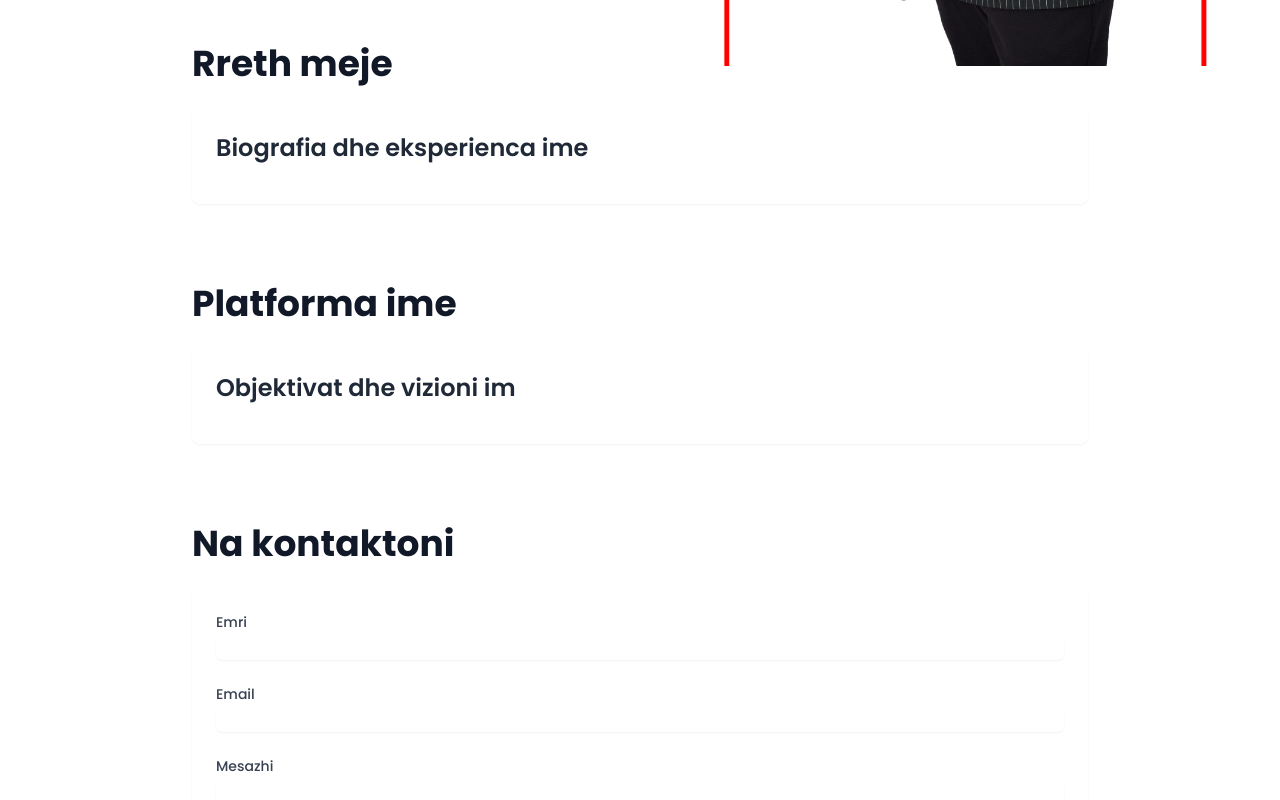
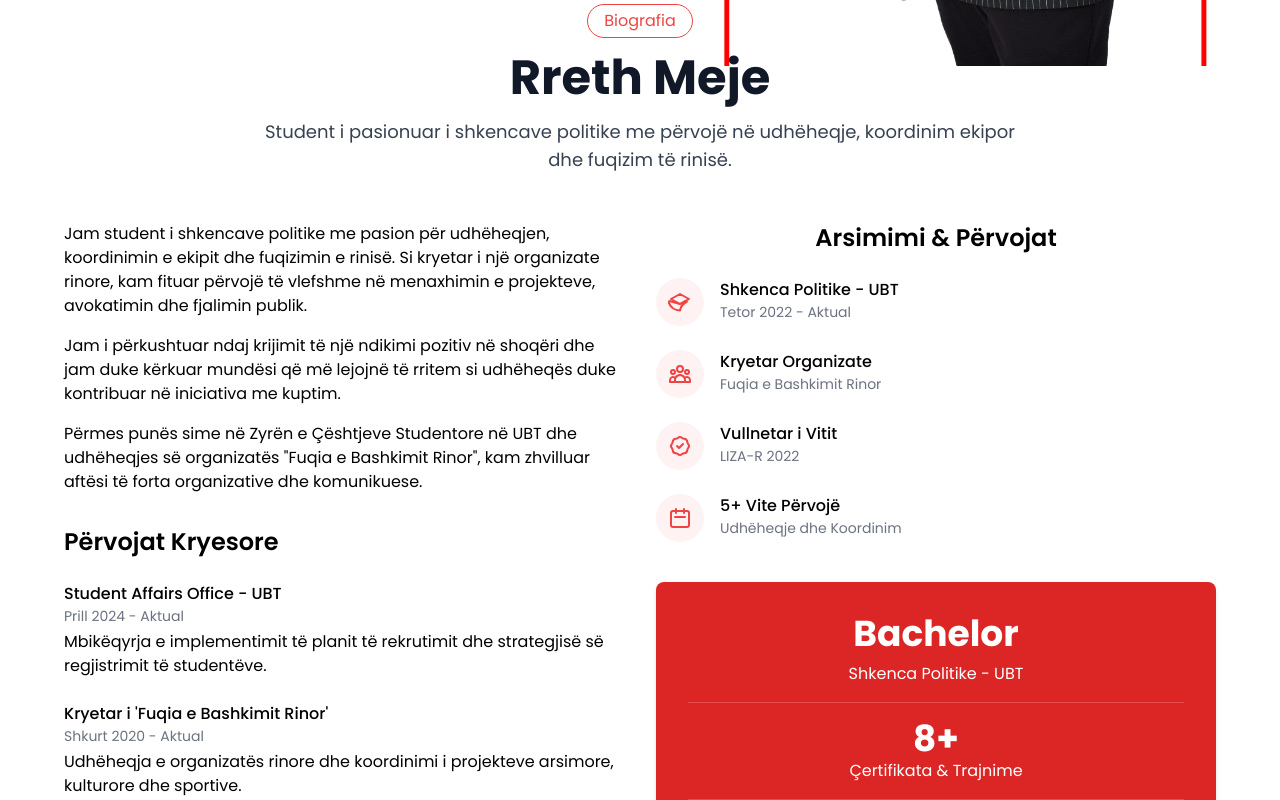
Before and after one commit to ArtHalimi7/Andi-Shkodra, a React (Vite) app: page / in a window 1280 px wide. Shown: the part 780-1580 px from the top of the page. Built offline with nearby package versions, Linux system fonts and the light colour scheme; the HTML template or start-up script is replaced by a standard one.

Commit message:
`Added new content and features to RrethMeje page, updated Hero component, and modified package-lock.json and package.json files to include new dependencies.`

```diff
--- a/src/components/Hero.jsx
+++ b/src/components/Hero.jsx
@@ -12,7 +12,7 @@ const Hero = () => {
           {/* Text Content */}
           <div className="text-center md:text-left mb-12 md:mb-0 md:flex-1 max-w-xl md:max-w-none mx-auto">
             <h1 className="text-5xl md:text-6xl font-bold text-gray-900 mb-6">
-              Andi Shkodra
+              Andi <span className="text-red-600">Shkodra</span>
             </h1>
 
             <div className="inline-block bg-red-100 text-red-600 px-4 py-2 rounded-full font-medium mb-6">
--- /dev/null
+++ b/src/lib/utils.js
@@ -0,0 +1,6 @@
+import { clsx } from "clsx"
+import { twMerge } from "tailwind-merge"
+
+export function cn(...inputs) {
+  return twMerge(clsx(inputs))
+}
--- a/src/pages/RrethMeje.jsx
+++ b/src/pages/RrethMeje.jsx
@@ -1,17 +1,129 @@
 import React from 'react'
-import { useTranslation } from '../hooks/useTranslation'
 
 const RrethMeje = () => {
-  const { t } = useTranslation()
+  return (
+    <div className="container mx-auto px-4 py-10">
+      {/* Header Section */}
+      <div className="text-center mb-12">
+        <div className="inline-block px-4 py-1 rounded-full border border-red-500 text-red-500 mb-4">
+          Biografia
+        </div>
 
-  return (
-    <div className="pt-20 px-4" id="rreth-meje">
-      <div className="max-w-4xl mx-auto">
-        <h1 className="text-4xl font-bold mb-6 text-gray-900">{t('about.title')}</h1>
-        <div className="bg-white rounded-lg shadow-sm p-6">
-          <h2 className="text-2xl font-semibold mb-4 text-gray-800">{t('about.description')}</h2>
-          <div className="prose max-w-none">
-            {/* Add your biography content here */}
+        <h1 className="text-4xl md:text-5xl font-bold text-gray-900 mb-4">
+          Rreth Meje
+        </h1>
+
+        <p className="text-lg text-gray-700 max-w-3xl mx-auto">
+          Student i pasionuar i shkencave politike me përvojë në udhëheqje, koordinim ekipor dhe fuqizim të rinisë.
+        </p>
+      </div>
+
+      {/* Two-Column Content Section */}
+      <div className="flex flex-col md:flex-row gap-8 justify-center items-start max-w-6xl mx-auto">
+        {/* Left Column */}
+        <div className="flex-1">
+          <div className="mb-8">
+            <p className="mb-4">
+              Jam student i shkencave politike me pasion për udhëheqjen, koordinimin e ekipit dhe fuqizimin e rinisë. Si kryetar i një organizate rinore, kam fituar përvojë të vlefshme në menaxhimin e projekteve, avokatimin dhe fjalimin publik.
+            </p>
+            <p className="mb-4">
+              Jam i përkushtuar ndaj krijimit të një ndikimi pozitiv në shoqëri dhe jam duke kërkuar mundësi që më lejojnë të rritem si udhëheqës duke kontribuar në iniciativa me kuptim.
+            </p>
+            <p className="mb-4">
+              Përmes punës sime në Zyrën e Çështjeve Studentore në UBT dhe udhëheqjes së organizatës "Fuqia e Bashkimit Rinor", kam zhvilluar aftësi të forta organizative dhe komunikuese.
+            </p>
+          </div>
+
+          <div>
+            <h2 className="text-2xl font-semibold mb-6">Përvojat Kryesore</h2>
+            <div className="space-y-6">
+              <div>
+                <h3 className="font-medium">Student Affairs Office - UBT</h3>
+                <p className="text-sm text-gray-500">Prill 2024 - Aktual</p>
+                <p className="mt-1">Mbikëqyrja e implementimit të planit të rekrutimit dhe strategjisë së regjistrimit të studentëve.</p>
+              </div>
+
+              <div>
+                <h3 className="font-medium">Kryetar i 'Fuqia e Bashkimit Rinor'</h3>
+                <p className="text-sm text-gray-500">Shkurt 2020 - Aktual</p>
+                <p className="mt-1">Udhëheqja e organizatës rinore dhe koordinimi i projekteve arsimore, kulturore dhe sportive.</p>
+              </div>
+
+              <div>
+                <h3 className="font-medium">Vullnetar #SkaMaLehte</h3>
+                <p className="text-sm text-gray-500">Mars - Nëntor 2020</p>
+                <p className="mt-1">Mbështetja e studentëve gjatë pandemisë COVID-19 në bashkëpunim me Ambasadën Japoneze.</p>
+              </div>
+            </div>
+          </div>
+        </div>
+
+        {/* Right Column - New Section from Image */}
+        <div className="flex-1">
+          <h2 className="text-2xl font-semibold mb-6 text-center">Arsimimi & Përvojat</h2>
+          <div className="space-y-6">
+            <div className="flex items-start gap-4">
+              <div className="bg-red-50 rounded-full p-3">
+                <svg xmlns="http://www.w3.org/2000/svg" className="h-6 w-6 text-red-500" fill="none" viewBox="0 0 24 24" stroke="currentColor">
+                  <path strokeLinecap="round" strokeLinejoin="round" strokeWidth={2} d="M12 14l9-5-9-5-9 5 9 5z" />
+                  <path strokeLinecap="round" strokeLinejoin="round" strokeWidth={2} d="M12 14l6.16-3.422a12 12 0 01.665 1.192A11.952 11.952 0 0012 20.5c-5.25 0-9.637-3.366-11.298-8.072a11.944 11.944 0 01.656-1.428L12 14z" />
+                </svg>
+              </div>
+              <div>
+                <h3 className="font-medium">Shkenca Politike - UBT</h3>
+                <p className="text-sm text-gray-500">Tetor 2022 - Aktual</p>
+              </div>
+            </div>
+
+            <div className="flex items-start gap-4">
+              <div className="bg-red-50 rounded-full p-3">
+                <svg xmlns="http://www.w3.org/2000/svg" className="h-6 w-6 text-red-500" fill="none" viewBox="0 0 24 24" stroke="currentColor">
+                  <path strokeLinecap="round" strokeLinejoin="round" strokeWidth={2} d="M17 20h5v-2a3 3 0 00-5.356-1.857M17 20H7m10 0v-2c0-.656-.126-1.283-.356-1.857M7 20H2v-2a3 3 0 015.356-1.857M7 20v-2c0-.656.126-1.283.356-1.857m0 0a5.002 5.002 0 019.288 0M15 7a3 3 0 11-6 0 3 3 0 016 0zm6 3a2 2 0 11-4 0 2 2 0 014 0zM7 10a2 2 0 11-4 0 2 2 0 014 0z" />
+                </svg>
+              </div>
+              <div>
+                <h3 className="font-medium">Kryetar Organizate</h3>
+                <p className="text-sm text-gray-500">Fuqia e Bashkimit Rinor</p>
+              </div>
+            </div>
+
+            <div className="flex items-start gap-4">
+              <div className="bg-red-50 rounded-full p-3">
+                <svg xmlns="http://www.w3.org/2000/svg" className="h-6 w-6 text-red-500" fill="none" viewBox="0 0 24 24" stroke="currentColor">
+                  <path strokeLinecap="round" strokeLinejoin="round" strokeWidth={2} d="M9 12l2 2 4-4M7.835 4.697a3.42 3.42 0 001.946-.806 3.42 3.42 0 014.438 0 3.42 3.42 0 001.946.806 3.42 3.42 0 013.138 3.138 3.42 3.42 0 00.806 1.946 3.42 3.42 0 010 4.438 3.42 3.42 0 00-.806 1.946 3.42 3.42 0 01-3.138 3.138 3.42 3.42 0 00-1.946.806 3.42 3.42 0 01-4.438 0 3.42 3.42 0 00-1.946-.806 3.42 3.42 0 01-3.138-3.138 3.42 3.42 0 00-.806-1.946 3.42 3.42 0 010-4.438 3.42 3.42 0 00.806-1.946 3.42 3.42 0 013.138-3.138z" />
+                </svg>
+              </div>
+              <div>
+                <h3 className="font-medium">Vullnetar i Vitit</h3>
+                <p className="text-sm text-gray-500">LIZA-R 2022</p>
+              </div>
+            </div>
+
+            <div className="flex items-start gap-4">
+              <div className="bg-red-50 rounded-full p-3">
+                <svg xmlns="http://www.w3.org/2000/svg" className="h-6 w-6 text-red-500" fill="none" viewBox="0 0 24 24" stroke="currentColor">
+                  <path strokeLinecap="round" strokeLinejoin="round" strokeWidth={2} d="M8 7V3m8 4V3m-9 8h10M5 21h14a2 2 0 002-2V7a2 2 0 00-2-2H5a2 2 0 00-2 2v12a2 2 0 002 2z" />
+                </svg>
+              </div>
+              <div>
+                <h3 className="font-medium">5+ Vite Përvojë</h3>
+                <p className="text-sm text-gray-500">Udhëheqje dhe Koordinim</p>
+              </div>
+            </div>
+          </div>
+
+          {/* Statistics Section - Updated with new statistic */}
+          <div className="mt-10 space-y-6">
+            <div className="bg-red-600 text-white p-8 rounded-lg text-center shadow-md">
+              <h2 className="text-4xl font-bold mb-2">Bachelor</h2>
+              <p className="text-base">Shkenca Politike - UBT</p>
+              <div className="my-4 border-t border-red-400 opacity-50"></div>
+              <h2 className="text-4xl font-bold mt-4">8+</h2>
+              <p className="text-base">Çertifikata & Trajnime</p>
+              <div className="my-4 border-t border-red-400 opacity-50"></div>
+              <h2 className="text-4xl font-bold mt-4">10+</h2>
+              <p className="text-base">Projekte të Realizuara</p>
+            </div>
           </div>
         </div>
       </div>
```
Also changed, not shown: package.json (+7 -1 lines), 1 other file (tests, documents, lock files or other folders).
